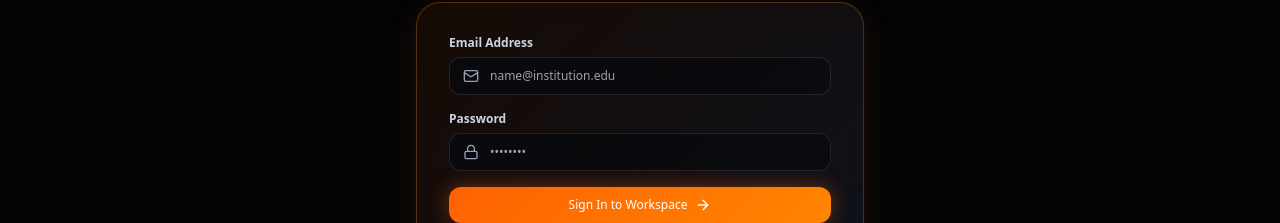
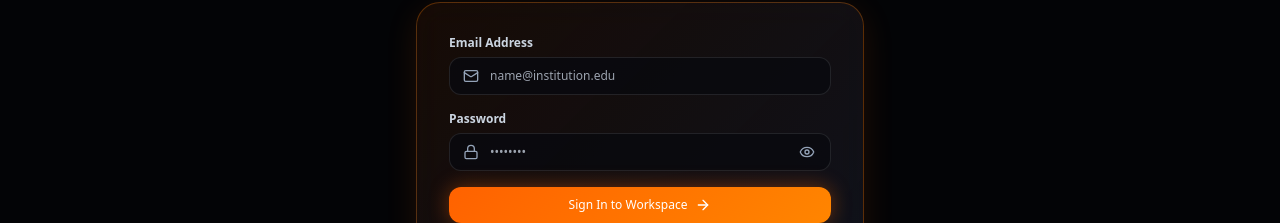
Before and after one commit to Prasanna11-22/edugen-ai, a React (Vite) app in the folder frontend/: page / in a window 1280 px wide. Both pictures are taken after a click on the button "Sign In". Shown: the part 307-530 px from the top of the page. Built offline with nearby package versions, Linux system fonts and the light colour scheme.

Commit message:
feat: add show/hide password visibility toggle in Login and Teacher Signup forms

```diff
--- a/frontend/src/pages/LoginPage.jsx
+++ b/frontend/src/pages/LoginPage.jsx
@@ -1,11 +1,12 @@
 import React, { useState } from 'react';
 import { useAuth } from '../context/AuthContext';
-import { Flame, Lock, Mail, ArrowRight, AlertCircle, RefreshCw } from 'lucide-react';
+import { Flame, Lock, Mail, ArrowRight, AlertCircle, RefreshCw, Eye, EyeOff } from 'lucide-react';
 
 const LoginPage = ({ onNavigate }) => {
   const { login } = useAuth();
   const [email, setEmail] = useState('');
   const [password, setPassword] = useState('');
+  const [showPassword, setShowPassword] = useState(false);
   const [error, setError] = useState('');
   const [loading, setLoading] = useState(false);
 
@@ -72,13 +73,25 @@
             <div className="relative">
               <Lock className="w-4 h-4 text-slate-400 absolute left-3.5 top-1/2 -translate-y-1/2" />
               <input
-                type="password"
+                type={showPassword ? 'text' : 'password'}
                 value={password}
                 onChange={(e) => setPassword(e.target.value)}
                 placeholder="••••••••"
                 required
-                className="w-full pl-10 pr-4 py-2.5 rounded-xl glass-input text-xs"
+                className="w-full pl-10 pr-10 py-2.5 rounded-xl glass-input text-xs"
               />
+              <button
+                type="button"
+                onClick={() => setShowPassword(!showPassword)}
+                className="absolute right-3 top-1/2 -translate-y-1/2 text-slate-400 hover:text-white transition-colors focus:outline-none p-1 rounded-lg"
+                title={showPassword ? "Hide password" : "Show password"}
+              >
+                {showPassword ? (
+                  <EyeOff className="w-4 h-4 text-neon-orange" />
+                ) : (
+                  <Eye className="w-4 h-4" />
+                )}
+              </button>
             </div>
           </div>
 
--- a/frontend/src/pages/TeacherSignupPage.jsx
+++ b/frontend/src/pages/TeacherSignupPage.jsx
@@ -1,6 +1,6 @@
 import React, { useState } from 'react';
 import { useAuth } from '../context/AuthContext';
-import { Flame, User, Mail, Lock, Building, ArrowRight, CheckCircle2, Clock, ArrowLeft } from 'lucide-react';
+import { Flame, User, Mail, Lock, Building, ArrowRight, CheckCircle2, Clock, ArrowLeft, Eye, EyeOff } from 'lucide-react';
 import Badge from '../components/Badge';
 
 const TeacherSignupPage = ({ onNavigate }) => {
@@ -8,6 +8,7 @@
   const [name, setName] = useState('');
   const [email, setEmail] = useState('');
   const [password, setPassword] = useState('');
+  const [showPassword, setShowPassword] = useState(false);
   const [institution, setInstitution] = useState('');
   const [submitted, setSubmitted] = useState(false);
   const [error, setError] = useState('');
@@ -122,13 +123,25 @@
               <div className="relative">
                 <Lock className="w-4 h-4 text-slate-400 absolute left-3.5 top-1/2 -translate-y-1/2" />
                 <input
-                  type="password"
+                  type={showPassword ? 'text' : 'password'}
                   value={password}
                   onChange={(e) => setPassword(e.target.value)}
                   placeholder="••••••••"
                   required
-                  className="w-full pl-10 pr-4 py-2.5 rounded-xl glass-input text-xs"
+                  className="w-full pl-10 pr-10 py-2.5 rounded-xl glass-input text-xs"
                 />
+                <button
+                  type="button"
+                  onClick={() => setShowPassword(!showPassword)}
+                  className="absolute right-3 top-1/2 -translate-y-1/2 text-slate-400 hover:text-white transition-colors focus:outline-none p-1 rounded-lg"
+                  title={showPassword ? "Hide password" : "Show password"}
+                >
+                  {showPassword ? (
+                    <EyeOff className="w-4 h-4 text-neon-orange" />
+                  ) : (
+                    <Eye className="w-4 h-4" />
+                  )}
+                </button>
               </div>
             </div>
 
```
